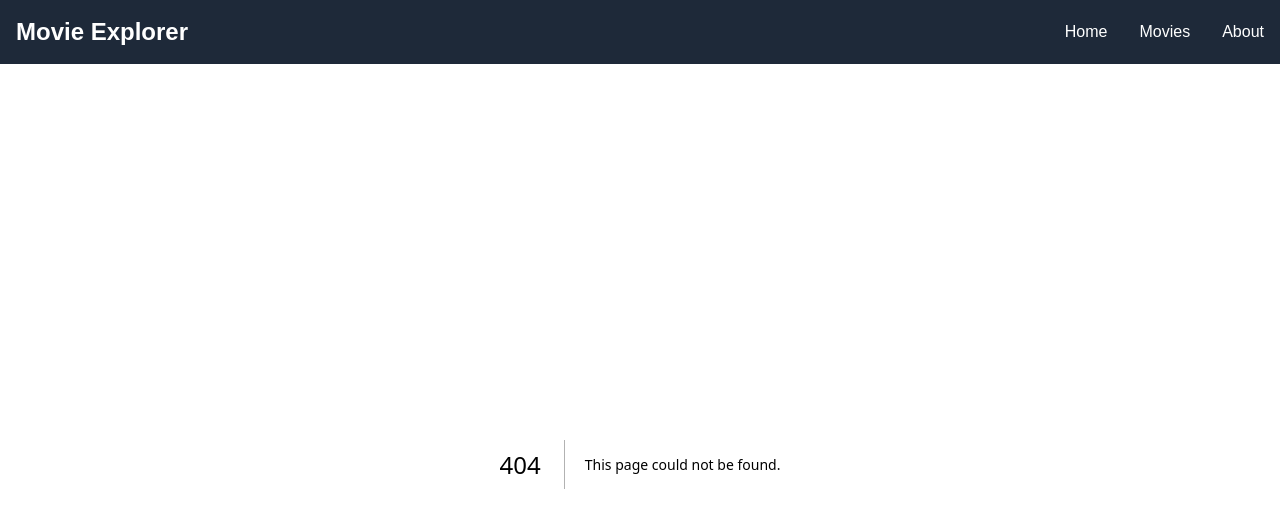
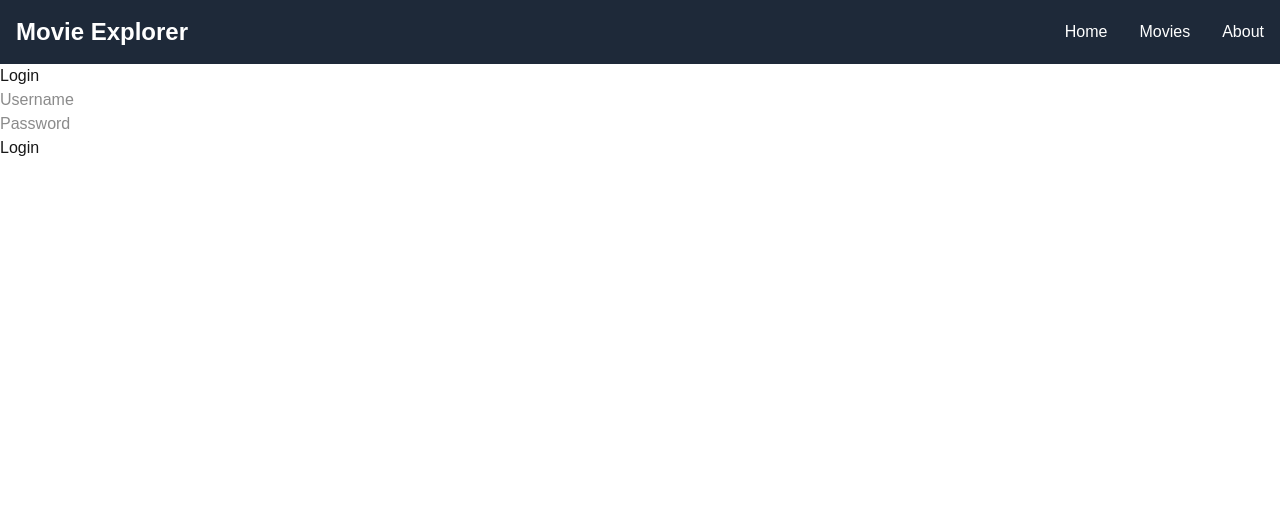
Before and after one commit to abdgit1/Next-JS-MiniTasks, a Next.js app: page /login in a window 1280 px wide. Before the commit this address had no page. Shown: the top 528 px of the page. Built offline with nearby package versions, Linux system fonts and the light colour scheme.

Commit message:
Auth middleware Protected routes Cookie-based auth

```diff
--- /dev/null
+++ b/app/api/login/route.js
@@ -0,0 +1,23 @@
+import {NextResponse} from "next/server";
+
+export async function POST(request) {
+    const { username, password } = await request.json();
+
+if (username!== "admin" || password !== "1234") {
+        return NextResponse.json(
+            { error: "Invalid credentials" },
+            { status: 401 }
+        );
+    }
+
+    // If credentials are valid, set a cookie and return a success response
+    const response = NextResponse.json({ message: "Login successful" });
+    response.cookies.set("token", "abc123", {
+        httpOnly: true,
+        secure: process.env.NODE_ENV === "production",
+        maxAge: 60 * 60 * 24, // 1 day
+         sameSite: "lax",
+        path: "/"
+    });
+    return response;
+}
--- /dev/null
+++ b/app/dashboard/page.jsx
@@ -0,0 +1,12 @@
+
+
+export default function Dashboard() {
+
+
+    return (
+        <main>
+            <h1>Dashboard</h1>
+            <p>Only authenticated users should see this page.</p>
+        </main>
+    );
+}
--- a/app/data/movies.js
+++ b/app/data/movies.js
@@ -10,13 +10,12 @@ export const movies = [
         title: "The Dark Knight",
         description: "Batman faces the Joker.",
         rating: 9.0,
-        p
+
     },
     {
         id: 3,
         title: "Interstellar",
         description: "A journey through space and time.",
         rating: 8.6,
-        poster: "/Interstellar.jpg",
     },
 ];
--- /dev/null
+++ b/app/login/page.jsx
@@ -0,0 +1,76 @@
+"use client";
+
+import { useState } from "react";
+import { useRouter } from "next/navigation";
+
+export default function Login() {
+    const router = useRouter();
+
+    const [username, setUsername] = useState("");
+    const [password, setPassword] = useState("");
+    const [error, setError] = useState("");
+
+    async function handleSubmit(event) {
+        event.preventDefault();
+
+        setError("");
+
+        const response = await fetch("/api/login", {
+            method: "POST",
+            headers: {
+                "Content-Type": "application/json",
+            },
+            body: JSON.stringify({
+                username,
+                password,
+            }),
+        });
+
+        const data = await response.json();
+
+        if (!response.ok) {
+            setError(data.error);
+            return;
+        }
+
+        router.push("/dashboard");
+    }
+
+    return (
+        <main>
+            <h1>Login</h1>
+
+            <form onSubmit={handleSubmit}>
+                <div>
+                    <input
+                        type="text"
+                        placeholder="Username"
+                        value={username}
+                        onChange={(e) =>
+                            setUsername(e.target.value)
+                        }
+                    />
+                </div>
+
+                <div>
+                    <input
+                        type="password"
+                        placeholder="Password"
+                        value={password}
+                        onChange={(e) =>
+                            setPassword(e.target.value)
+                        }
+                    />
+                </div>
+
+                <button type="submit">
+                    Login
+                </button>
+            </form>
+
+            {error && (
+                <p>{error}</p>
+            )}
+        </main>
+    );
+}
--- /dev/null
+++ b/proxy.js
@@ -0,0 +1,23 @@
+import { NextResponse } from "next/server";
+
+export function proxy(request) {
+    console.log("PROXY RUNNING:", request.nextUrl.pathname);
+
+    const token = request.cookies.get("token");
+
+    if (!token) {
+        console.log("NO TOKEN");
+
+        return NextResponse.redirect(
+            new URL("/login", request.url)
+        );
+    }
+
+    console.log("TOKEN FOUND");
+
+    return NextResponse.next();
+}
+
+export const config = {
+    matcher: ["/dashboard/:path*"],
+};
```
